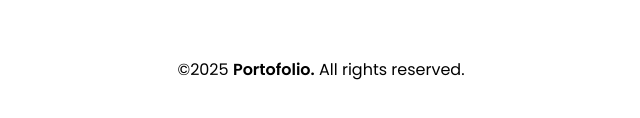
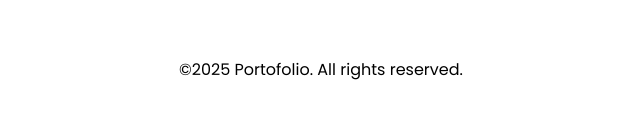
Before and after one commit to junardiii/Portofolio, a plain HTML site: page index.html in a window 1280 px wide. Shown: the part 1632-1750 px from the top of the page, 319-959 px from the left. After the commit the page ends 1724 px from the top, so only its background shows below. Drawn offline with Linux system fonts and the light colour scheme.

Commit message:
perbaikan 2

```diff
--- a/index.html
+++ b/index.html
@@ -108,7 +108,7 @@
 
     <footer>
         <div class="container">
-            <p>&copy;2025 <a href="#about" class="back-link">Portofolio.</a> All rights
+            <p>&copy;2025 Portofolio. All rights
                 reserved.
             </p>
         </div>
```
